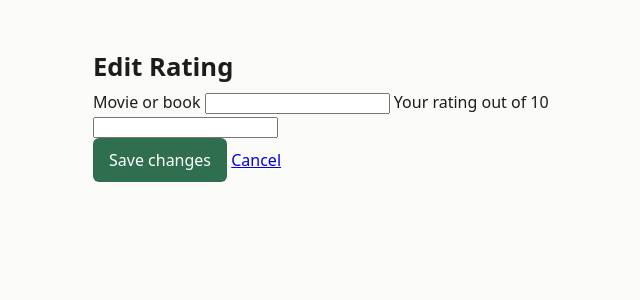
After one commit to mudt-cm104-2026-winter/team-17, a FastAPI app: template app/templates/edit.html in a window 1280 px wide. The commit adds this page. Shown: the top 300 px of the page, without its empty margins (259-899 px from the left). Run offline with FastAPI, Linux system fonts and the light colour scheme; the template is opened without the code that fills it, so the values that code supplies are empty.

Commit message:
Add edit button and edit page for entries as requested in review

```diff
--- a/app/main.py
+++ b/app/main.py
@@ -50,6 +50,31 @@ def add(thing: str = Form(...), person: str = Form(...)):
     return RedirectResponse("/", status_code=303)
 
 
+@app.get("/edit/{entry_id}")
+def edit_form(request: Request, entry_id: int, sort: str = "title"):
+    """Show the form for editing an existing rating."""
+    entry = storage.entry_by_id(entry_id)
+    if entry is None:
+        raise HTTPException(status_code=404, detail="Rating not found")
+    sort = valid_sort(sort)
+    return templates.TemplateResponse(
+        request, "edit.html", {"entry": entry, "sort": sort}
+    )
+
+
+@app.post("/edit/{entry_id}")
+def edit(
+    entry_id: int,
+    thing: str = Form(...),
+    person: str = Form(...),
+    sort: str = Form("title"),
+):
+    """Update an existing rating and return to the current sort order."""
+    if not storage.update_entry(entry_id, thing.strip(), person.strip()):
+        raise HTTPException(status_code=404, detail="Rating not found")
+    return RedirectResponse(f"/?sort={valid_sort(sort)}", status_code=303)
+
+
 @app.post("/remove")
 def remove(entry_id: int = Form(...), sort: str = Form("title")):
     """Remove an entry and return to the current sort order."""
--- a/app/storage.py
+++ b/app/storage.py
@@ -24,6 +24,21 @@ def add_entry(thing, person):
     _entries.append(entry)
     _next_id += 1
     return entry
+
+
+def entry_by_id(entry_id):
+    """Return one entry by ID, or None if it does not exist."""
+    return next((entry for entry in _entries if entry["id"] == entry_id), None)
+
+
+def update_entry(entry_id, thing, person):
+    """Update an entry by ID; return whether an entry was found."""
+    entry = entry_by_id(entry_id)
+    if entry is None:
+        return False
+    entry["thing"] = thing
+    entry["person"] = person
+    return True
 
 
 def remove_entry(entry_id):
--- /dev/null
+++ b/app/templates/edit.html
@@ -0,0 +1,25 @@
+<!doctype html>
+<html lang="en">
+<head>
+  <meta charset="utf-8">
+  <meta name="viewport" content="width=device-width, initial-scale=1">
+  <title>Edit Rating</title>
+  <link rel="stylesheet" href="/static/style.css">
+</head>
+<body>
+  <main>
+    <h1>Edit Rating</h1>
+    <form class="edit" action="/edit/{{ entry.id }}" method="post">
+      <label for="thing">Movie or book</label>
+      <input id="thing" name="thing" value="{{ entry.thing }}" required autocomplete="off">
+      <label for="person">Your rating out of 10</label>
+      <input id="person" name="person" value="{{ entry.person }}" required autocomplete="off">
+      <input type="hidden" name="sort" value="{{ sort }}">
+      <div class="edit-actions">
+        <button type="submit">Save changes</button>
+        <a href="/?sort={{ sort }}">Cancel</a>
+      </div>
+    </form>
+  </main>
+</body>
+</html>
```
Also changed, not shown: app/templates/index.html (+8 -5 lines).
